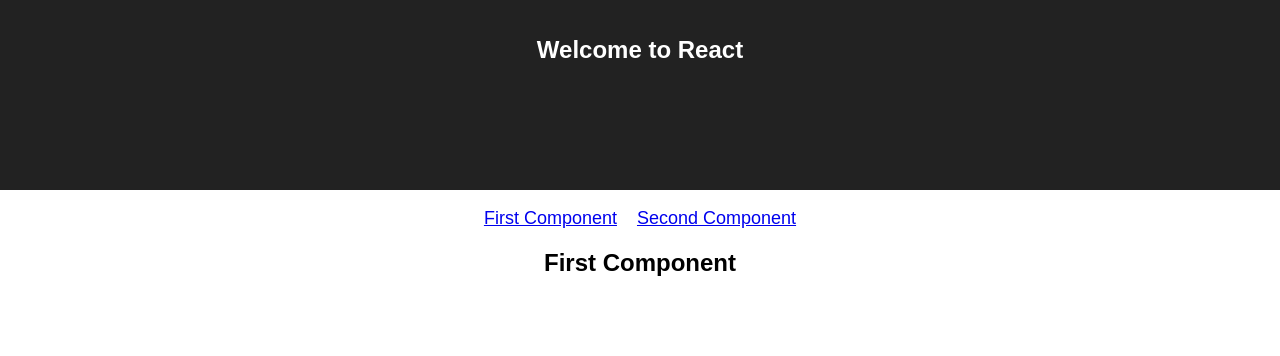
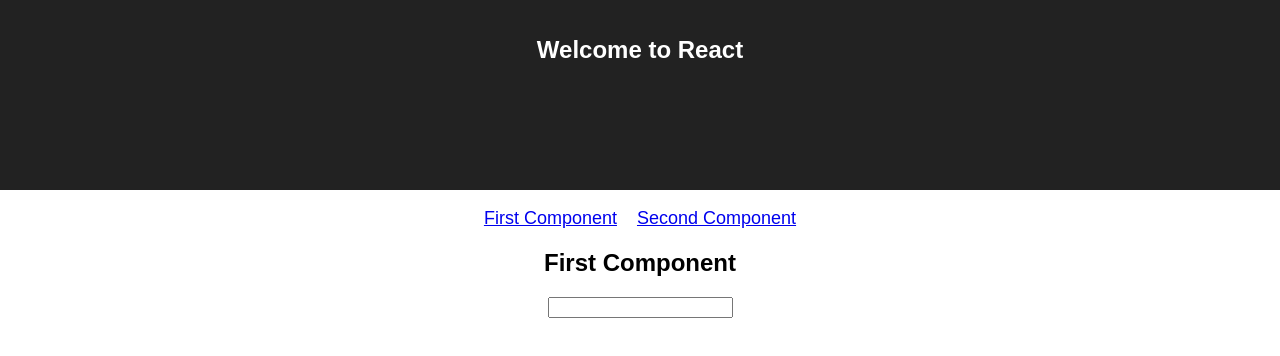
Before and after one commit to staskorz/js-module-state, a React (Create React App) app: page / in a window 1280 px wide. Shown: the top 356 px of the page. Built offline with nearby package versions, Linux system fonts and the light colour scheme.

Commit message:
Added input with handling to empty components

```diff
--- a/src/components/FirstComponent.js
+++ b/src/components/FirstComponent.js
@@ -1,8 +1,32 @@
 import React, { Component } from "react"
 
 class FirstComponent extends Component {
+  constructor() {
+    super()
+
+    this.state = {
+      value: "",
+    }
+
+    this.onChange = this.onChange.bind(this)
+  }
+
+  onChange(e) {
+    this.setState({
+      value: e.target.value,
+    })
+  }
+
   render() {
-    return <h2>First Component</h2>
+    const { value } = this.state
+    const { onChange } = this
+
+    return (
+      <div>
+        <h2>First Component</h2>
+        <input type="text" value={value} onChange={onChange} />
+      </div>
+    )
   }
 }
 
--- a/src/components/SecondComponent.js
+++ b/src/components/SecondComponent.js
@@ -1,8 +1,32 @@
 import React, { Component } from "react"
 
 class SecondComponent extends Component {
+  constructor() {
+    super()
+
+    this.state = {
+      value: "",
+    }
+
+    this.onChange = this.onChange.bind(this)
+  }
+
+  onChange(e) {
+    this.setState({
+      value: e.target.value,
+    })
+  }
+
   render() {
-    return <h2>Second Component</h2>
+    const { value } = this.state
+    const { onChange } = this
+
+    return (
+      <div>
+        <h2>Second Component</h2>
+        <input type="text" value={value} onChange={onChange} />
+      </div>
+    )
   }
 }
 
```
